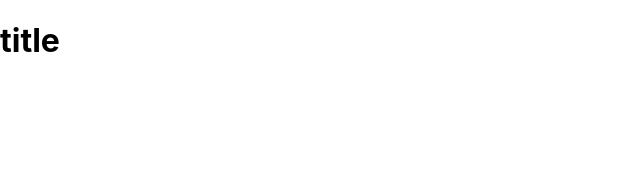
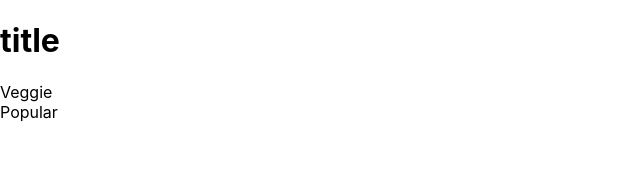
Before and after one commit to HowardKiat/Recipe-App, a React (Create React App) app in the folder yumrecipe/: page / in a window 1280 px wide. Shown: the top 172 px of the page, without its empty margins (0-640 px from the left). Built offline with nearby package versions, Linux system fonts and the light colour scheme.

Commit message:
Bug fixing

```diff
--- a/yumrecipe/src/App.js
+++ b/yumrecipe/src/App.js
@@ -1,9 +1,10 @@
-
+import Home from "./pages/Home";
 
 function App() {
   return (
     <div className="App">
       <h1>title</h1>
+      <Home />
 
     </div>
   );
--- /dev/null
+++ b/yumrecipe/src/components/Popular.jsx
@@ -0,0 +1,9 @@
+import React from 'react'
+
+function Popular() {
+  return (
+    <div>Popular</div>
+  )
+}
+
+export default Popular
--- /dev/null
+++ b/yumrecipe/src/pages/Home.jsx
@@ -0,0 +1,16 @@
+import Popular from '../components/popular'
+import Veggie from '../components/Veggie'
+
+import React from 'react'
+
+function Home() {
+  return (
+    <div>
+        <Veggie />
+        <Popular />
+
+    </div>
+  )
+}
+
+export default Home
```
